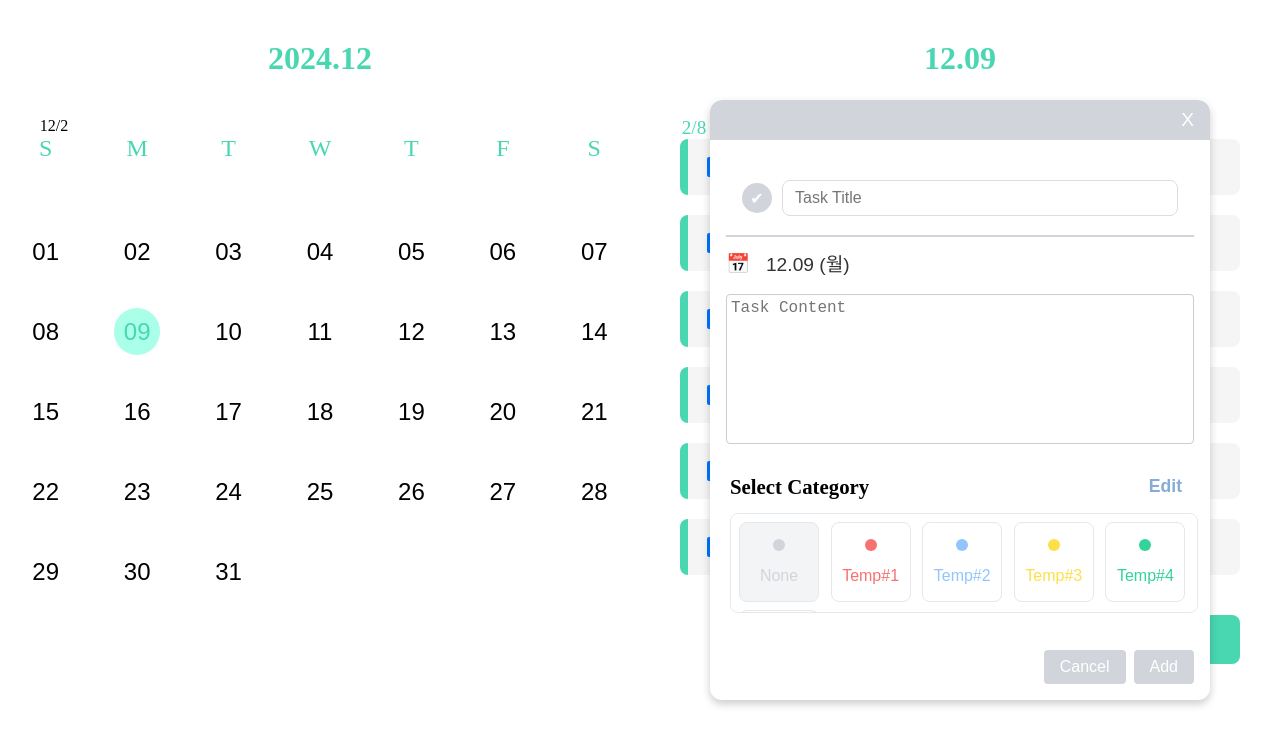
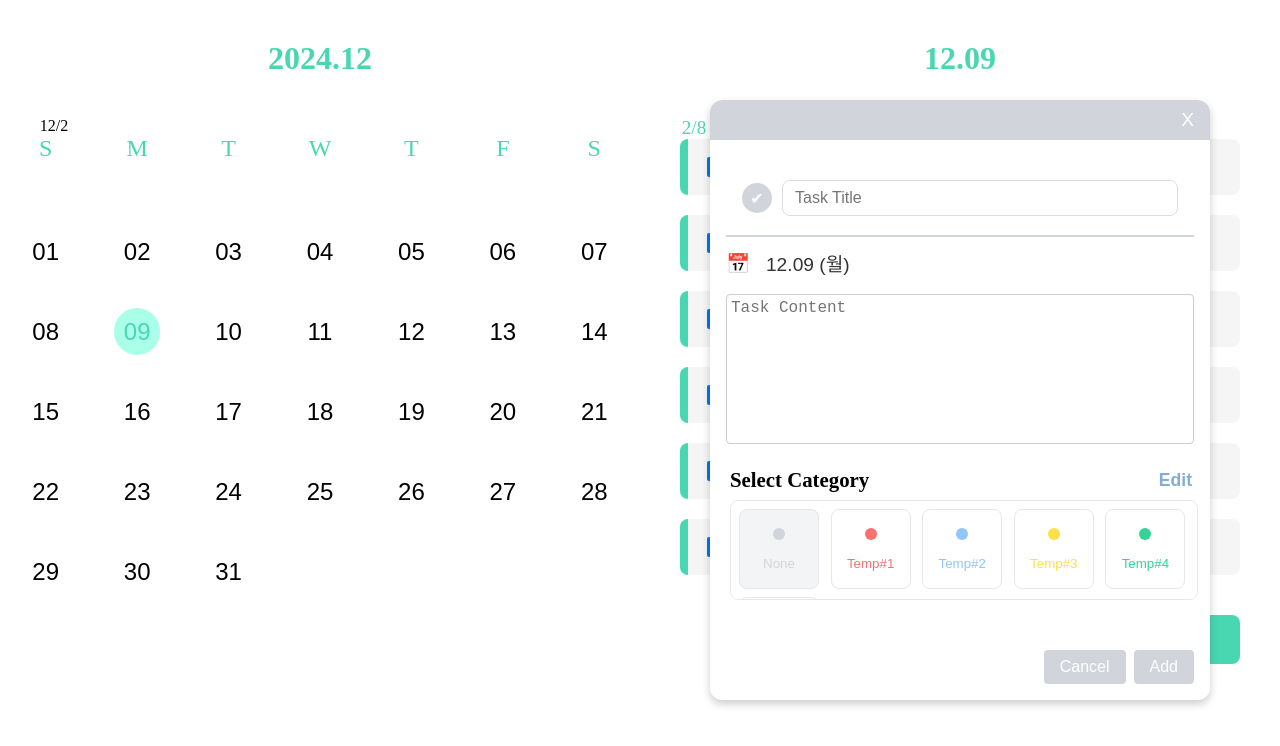
Before and after one commit to ahyeon1117/goormthon_team, a React (Create React App) app in the folder todo/: page / in a window 1280 px wide. Both pictures are taken after a click on the button "추가". Shown: the top 746 px of the page. Built offline with nearby package versions, Linux system fonts and the light colour scheme.

Commit message:
[fix] 시맨틱태그 수정사항 반영, css태그겹침 수정

```diff
--- a/todo/src/assets/css/add-tasks-modal.css
+++ b/todo/src/assets/css/add-tasks-modal.css
@@ -290,7 +290,10 @@ textarea:focus {
   margin-top: 0;
 }
 
-button {
+.add,
+.cancel {
+  background-color:var(--highlight-color, #d1d5db);
+  color: white;
   padding: 8px 16px;
   border: none;
   border-radius: 4px;
@@ -298,12 +301,8 @@ button {
   cursor: pointer;
 }
 
-button:hover {
+
+.add:hover,
+.cancel:hover {
   background-color: #e0e0e0;
 }
-
-button.add,
-button.cancel {
-  background-color:var(--highlight-color, #d1d5db);
-  color: white;
-}
--- a/todo/src/components/AddTaskModal.js
+++ b/todo/src/components/AddTaskModal.js
@@ -94,7 +94,7 @@ const AddTaskModal = ({ isVisible, onClose }) => {
         </section>
 
         {/* 카테고리 선택 섹션 */}
-        <nav className="category-section" aria-label="Category Selection">
+        <section className="category-section" aria-label="Category Selection">
           <div className="category-header">
             <span className="category-title">Select Category</span>
             <button className="category-edit-button" aria-label="Edit Categories">
@@ -122,7 +122,7 @@ const AddTaskModal = ({ isVisible, onClose }) => {
               </button>
             ))}
           </div>
-        </nav>
+        </section>
       </main>
 
       {/* Footer */}
```
